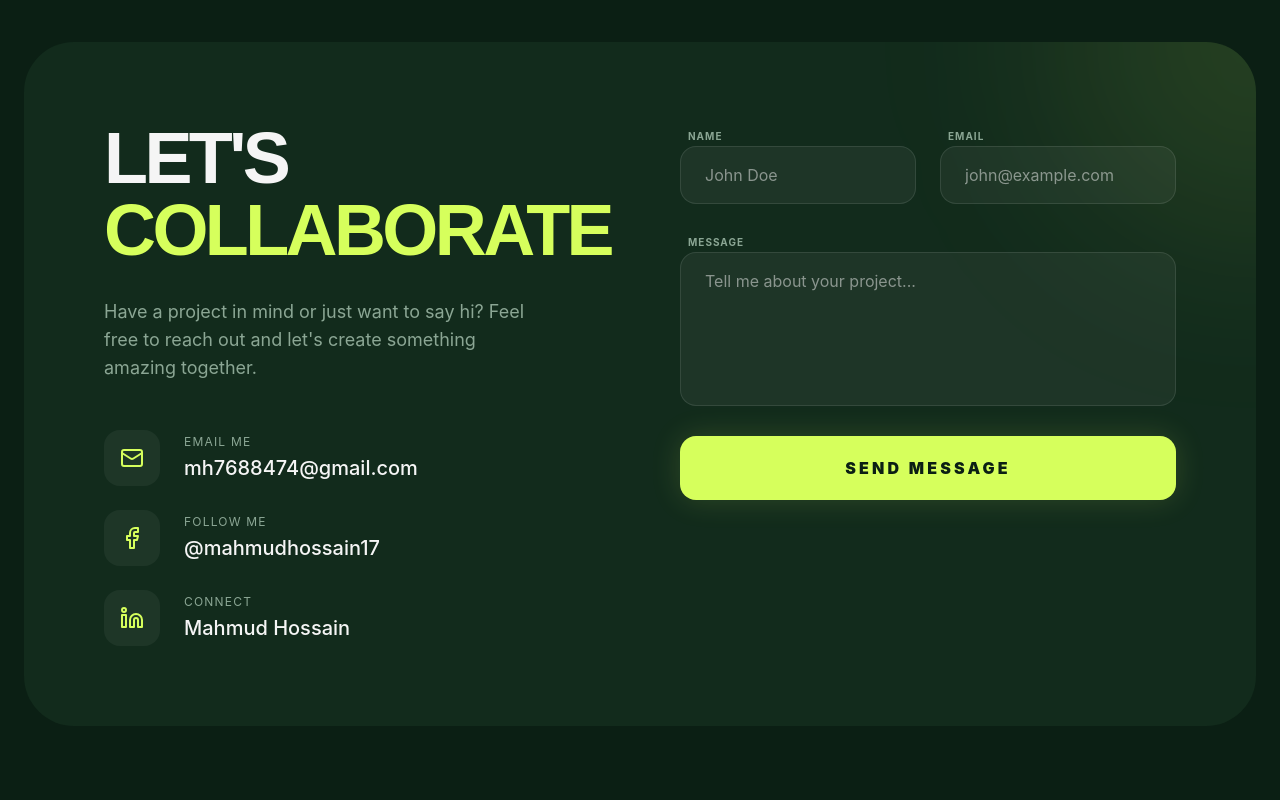
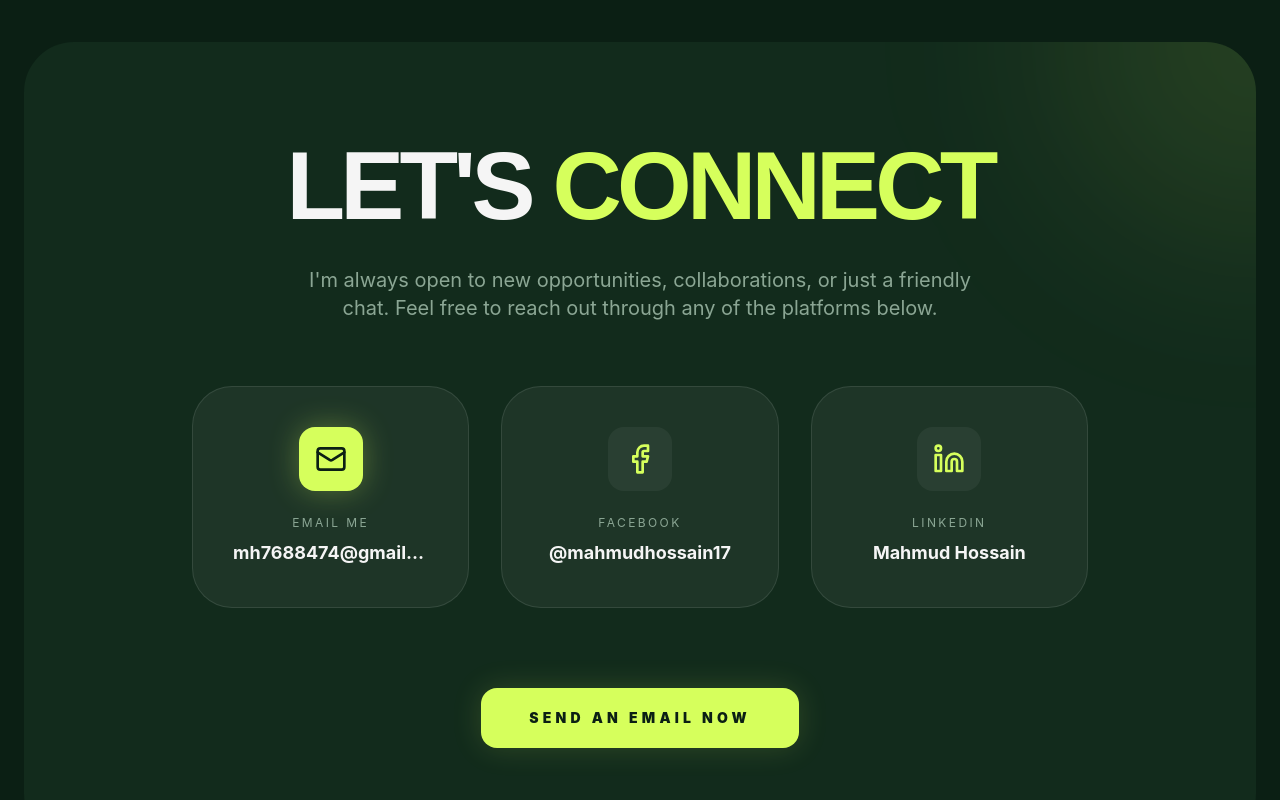
Before and after one commit to mahmud1717/Mahmud-Portfolio, a React (Vite) app: page / in a window 1280 px wide. Shown: the part 6920-7720 px from the top of the page. Built offline with nearby package versions, Linux system fonts and the light colour scheme.

Commit message:
feat(contact): Simplify contact form submission
Removes redundant state management and direct form submission logic. The form submission will now be handled by a separate component or service, improving modularity and testability.

```diff
--- a/src/App.tsx
+++ b/src/App.tsx
@@ -483,177 +483,82 @@ const Photography = () => {
 };
 
 const Contact = () => {
-  const [status, setStatus] = useState<"idle" | "loading" | "success" | "error">("idle");
-  const [formData, setFormData] = useState({
-    name: "",
-    email: "",
-    message: ""
-  });
-
-  const handleSubmit = async (e: FormEvent) => {
-    e.preventDefault();
-    setStatus("loading");
-
-    const data = new FormData();
-    data.append("name", formData.name);
-    data.append("email", formData.email);
-    data.append("message", formData.message);
-
-    try {
-      const response = await fetch("https://formspree.io/mh7688474@gmail.com", {
-        method: "POST",
-        headers: {
-          "Content-Type": "application/json",
-          "Accept": "application/json"
-        },
-        body: JSON.stringify({
-          name: formData.name,
-          email: formData.email,
-          message: formData.message,
-          _replyto: formData.email,
-          _subject: `New Portfolio Message from ${formData.name}`
-        })
-      });
-
-      if (response.ok) {
-        setStatus("success");
-        setFormData({ name: "", email: "", message: "" });
-      } else {
-        setStatus("error");
-      }
-    } catch (error) {
-      setStatus("error");
-    }
-  };
-
   return (
     <section id="contact" className="py-32 px-6">
       <div className="max-w-7xl mx-auto">
-        <div className="bg-bg-secondary rounded-[30px] md:rounded-[50px] p-6 md:p-20 relative overflow-hidden">
+        <div className="bg-bg-secondary rounded-[30px] md:rounded-[50px] p-10 md:p-24 relative overflow-hidden">
           <div className="absolute top-0 right-0 w-96 h-96 bg-accent/10 blur-[100px] rounded-full -mr-48 -mt-48" />
 
-          <div className="grid lg:grid-cols-2 gap-12 md:gap-20 relative z-10">
-            <div>
-              <h2 className="text-4xl md:text-7xl mb-6 md:mb-8 leading-none">LET'S <br /> <span className="text-accent">COLLABORATE</span></h2>
-              <p className="text-text-secondary text-base md:text-lg mb-8 md:mb-12 max-w-md">
-                Have a project in mind or just want to say hi? Feel free to reach out and let's create something amazing together.
+          <div className="relative z-10 text-center max-w-4xl mx-auto">
+            <motion.div
+              initial={{ opacity: 0, y: 20 }}
+              whileInView={{ opacity: 1, y: 0 }}
+              viewport={{ once: true }}
+            >
+              <h2 className="text-5xl md:text-8xl mb-8 leading-none uppercase">
+                LET'S <span className="text-accent">CONNECT</span>
+              </h2>
+              <p className="text-text-secondary text-lg md:text-xl mb-16 max-w-2xl mx-auto">
+                I'm always open to new opportunities, collaborations, or just a friendly chat.
+                Feel free to reach out through any of the platforms below.
               </p>
 
-              <div className="space-y-6">
-                <a
+              <div className="grid grid-cols-1 md:grid-cols-3 gap-8">
+                <motion.a
+                  whileHover={{ y: -10 }}
                   href="mailto:mh7688474@gmail.com"
-                  className="flex items-center gap-6 group cursor-pointer"
+                  className="bg-white/5 p-10 rounded-[40px] border border-white/10 hover:border-accent/50 transition-all group"
                 >
-                  <div className="w-14 h-14 rounded-2xl bg-white/5 flex items-center justify-center text-accent group-hover:bg-accent group-hover:text-bg-primary transition-all">
-                    <Mail size={24} />
+                  <div className="w-16 h-16 rounded-2xl bg-accent text-bg-primary flex items-center justify-center mx-auto mb-6 shadow-[0_0_30px_rgba(214,255,92,0.3)]">
+                    <Mail size={32} />
                   </div>
-                  <div>
-                    <p className="text-xs uppercase tracking-widest text-text-secondary mb-1">Email Me</p>
-                    <p className="text-xl font-medium group-hover:text-accent transition-colors">mh7688474@gmail.com</p>
-                  </div>
-                </a>
-                <a
+                  <p className="text-xs uppercase tracking-[0.2em] text-text-secondary mb-2">Email Me</p>
+                  <p className="text-lg font-bold group-hover:text-accent transition-colors truncate">mh7688474@gmail.com</p>
+                </motion.a>
+
+                <motion.a
+                  whileHover={{ y: -10 }}
                   href="https://www.facebook.com/mahmudhossain17"
                   target="_blank"
                   rel="noopener noreferrer"
-                  className="flex items-center gap-6 group cursor-pointer"
+                  className="bg-white/5 p-10 rounded-[40px] border border-white/10 hover:border-accent/50 transition-all group"
                 >
-                  <div className="w-14 h-14 rounded-2xl bg-white/5 flex items-center justify-center text-accent group-hover:bg-accent group-hover:text-bg-primary transition-all">
-                    <Facebook size={24} />
+                  <div className="w-16 h-16 rounded-2xl bg-white/5 flex items-center justify-center text-accent mx-auto mb-6 group-hover:bg-accent group-hover:text-bg-primary transition-all">
+                    <Facebook size={32} />
                   </div>
-                  <div>
-                    <p className="text-xs uppercase tracking-widest text-text-secondary mb-1">Follow Me</p>
-                    <p className="text-xl font-medium group-hover:text-accent transition-colors">@mahmudhossain17</p>
-                  </div>
-                </a>
-                <a
+                  <p className="text-xs uppercase tracking-[0.2em] text-text-secondary mb-2">Facebook</p>
+                  <p className="text-lg font-bold group-hover:text-accent transition-colors">@mahmudhossain17</p>
+                </motion.a>
+
+                <motion.a
+                  whileHover={{ y: -10 }}
                   href="https://www.linkedin.com/in/mahmud-hossain-92b952323"
                   target="_blank"
                   rel="noopener noreferrer"
-                  className="flex items-center gap-6 group cursor-pointer"
+                  className="bg-white/5 p-10 rounded-[40px] border border-white/10 hover:border-accent/50 transition-all group"
                 >
-                  <div className="w-14 h-14 rounded-2xl bg-white/5 flex items-center justify-center text-accent group-hover:bg-accent group-hover:text-bg-primary transition-all">
-                    <Linkedin size={24} />
+                  <div className="w-16 h-16 rounded-2xl bg-white/5 flex items-center justify-center text-accent mx-auto mb-6 group-hover:bg-accent group-hover:text-bg-primary transition-all">
+                    <Linkedin size={32} />
                   </div>
-                  <div>
-                    <p className="text-xs uppercase tracking-widest text-text-secondary mb-1">Connect</p>
-                    <p className="text-xl font-medium group-hover:text-accent transition-colors">Mahmud Hossain</p>
-                  </div>
-                </a>
-              </div>
-            </div>
-
-            <form onSubmit={handleSubmit} className="space-y-6">
-              <div className="grid md:grid-cols-2 gap-6">
-                <div className="space-y-2">
-                  <label className="text-[10px] uppercase tracking-widest font-bold text-text-secondary ml-2">Name</label>
-                  <input
-                    required
-                    name="name"
-                    type="text"
-                    placeholder="John Doe"
-                    value={formData.name}
-                    onChange={(e) => setFormData({ ...formData, name: e.target.value })}
-                    className="w-full bg-white/5 border border-white/10 rounded-2xl px-6 py-4 focus:outline-none focus:border-accent transition-colors"
-                  />
-                </div>
-                <div className="space-y-2">
-                  <label className="text-[10px] uppercase tracking-widest font-bold text-text-secondary ml-2">Email</label>
-                  <input
-                    required
-                    name="email"
-                    type="email"
-                    placeholder="john@example.com"
-                    value={formData.email}
-                    onChange={(e) => setFormData({ ...formData, email: e.target.value })}
-                    className="w-full bg-white/5 border border-white/10 rounded-2xl px-6 py-4 focus:outline-none focus:border-accent transition-colors"
-                  />
-                </div>
-              </div>
-              <div className="space-y-2">
-                <label className="text-[10px] uppercase tracking-widest font-bold text-text-secondary ml-2">Message</label>
-                <textarea
-                  required
-                  name="message"
-                  rows={5}
-                  placeholder="Tell me about your project..."
-                  value={formData.message}
-                  onChange={(e) => setFormData({ ...formData, message: e.target.value })}
-                  className="w-full bg-white/5 border border-white/10 rounded-2xl px-6 py-4 focus:outline-none focus:border-accent transition-colors resize-none"
-                />
+                  <p className="text-xs uppercase tracking-[0.2em] text-text-secondary mb-2">LinkedIn</p>
+                  <p className="text-lg font-bold group-hover:text-accent transition-colors">Mahmud Hossain</p>
+                </motion.a>
               </div>
 
-              <motion.button
-                type="submit"
-                disabled={status === "loading"}
-                whileHover={{ scale: 1.02 }}
-                whileTap={{ scale: 0.98 }}
-                className={`w-full py-5 font-black rounded-2xl uppercase tracking-[0.2em] glow-box transition-all ${
-                  status === "loading" ? "bg-accent/50 cursor-not-allowed" : "bg-accent text-bg-primary"
-                }`}
+              <motion.div
+                initial={{ opacity: 0 }}
+                whileInView={{ opacity: 1 }}
+                transition={{ delay: 0.5 }}
+                className="mt-20"
               >
-                {status === "loading" ? "Sending..." : "Send Message"}
-              </motion.button>
-
-              {status === "success" && (
-                <motion.p
-                  initial={{ opacity: 0, y: 10 }}
-                  animate={{ opacity: 1, y: 0 }}
-                  className="text-accent text-center font-bold"
+                <a
+                  href="mailto:mh7688474@gmail.com"
+                  className="inline-block px-12 py-5 bg-accent text-bg-primary font-black rounded-2xl uppercase tracking-[0.3em] text-sm glow-box hover:scale-105 transition-transform"
                 >
-                  Message sent successfully!
-                </motion.p>
-              )}
-              {status === "error" && (
-                <motion.p
-                  initial={{ opacity: 0, y: 10 }}
-                  animate={{ opacity: 1, y: 0 }}
-                  className="text-red-400 text-center font-bold"
-                >
-                  Something went wrong. Please try again.
-                </motion.p>
-              )}
-            </form>
+                  Send an Email Now
+                </a>
+              </motion.div>
+            </motion.div>
           </div>
         </div>
 
```
